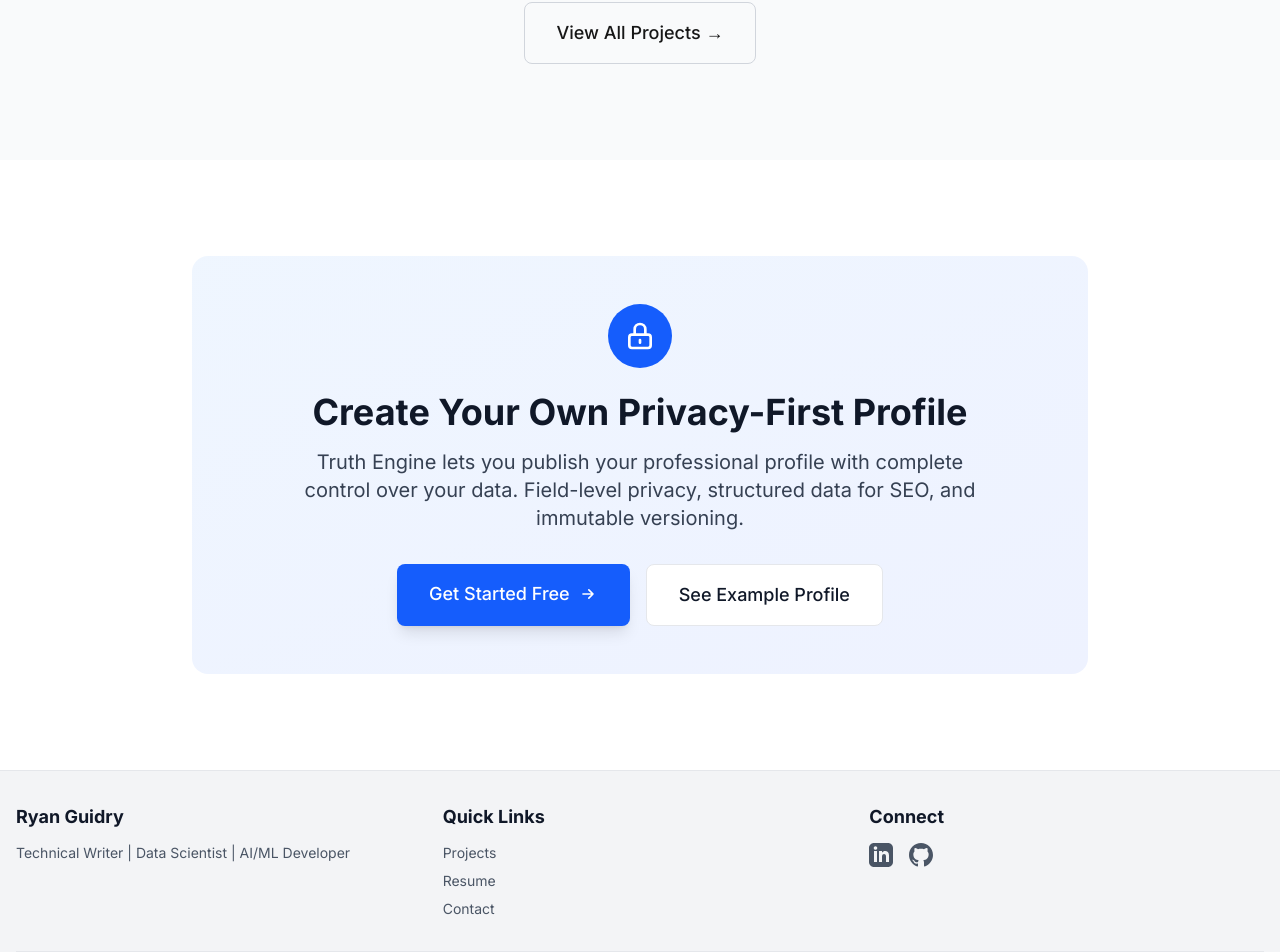
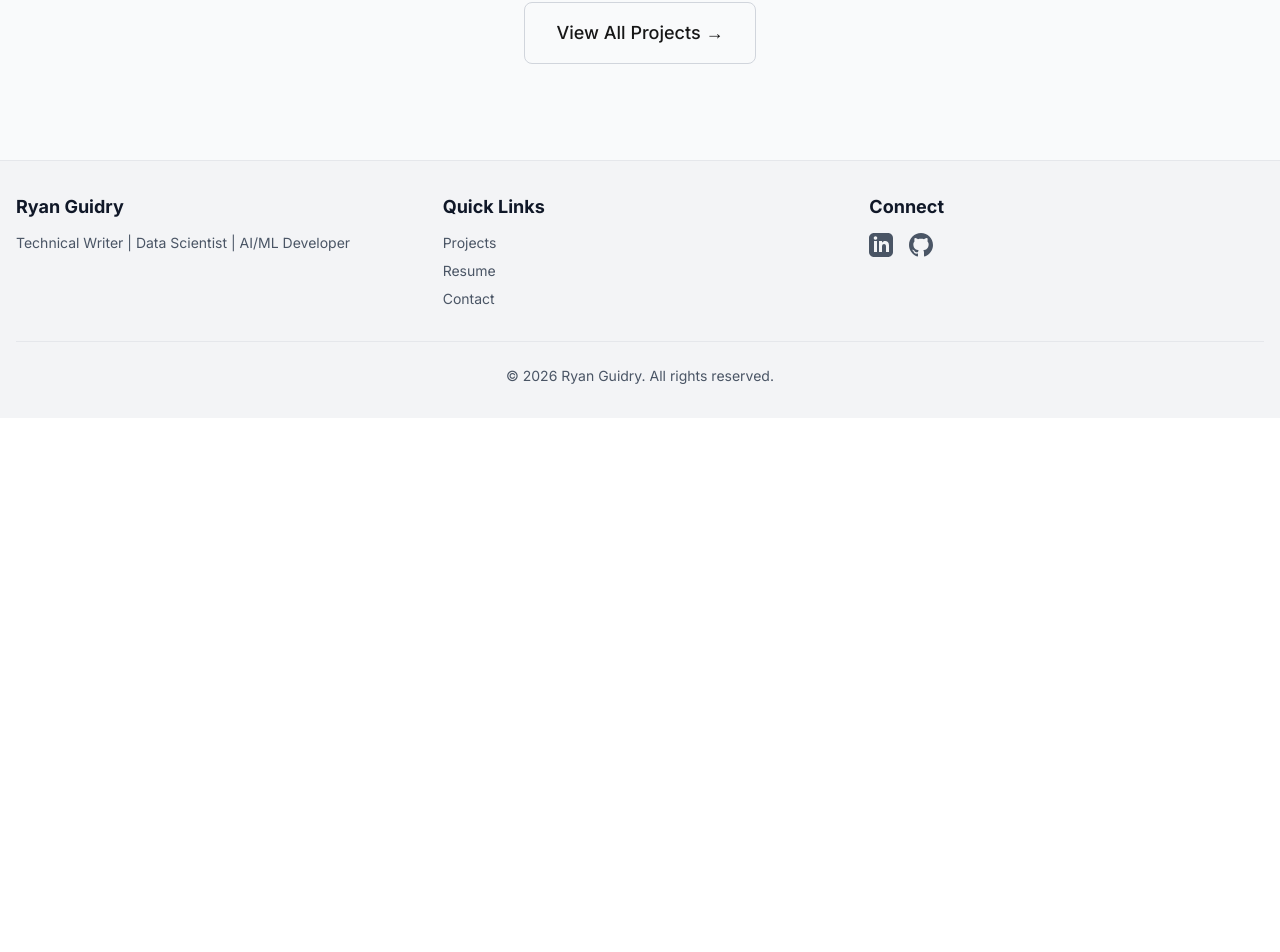
Before and after one commit to rguid31/ryan-portfolio, a Next.js app: page / in a window 1280 px wide. Shown: the part 1636-2588 px from the top of the page. After the commit the page ends 2054 px from the top, so only its background shows below. Built offline with nearby package versions, Linux system fonts and the light colour scheme.

Commit message:
UI: Remove Truth Engine CTA from homepage

```diff
--- a/app/page.tsx
+++ b/app/page.tsx
@@ -57,43 +57,6 @@ export default function HomePage() {
         </div>
       </section>
 
-      {/* Truth Engine CTA */}
-      <section className="py-24">
-        <div className="container mx-auto px-4">
-          <div className="max-w-4xl mx-auto bg-gradient-to-br from-blue-50 to-indigo-50 rounded-2xl p-12 text-center">
-            <div className="w-16 h-16 mx-auto mb-6 bg-blue-600 rounded-full flex items-center justify-center">
-              <svg className="w-8 h-8 text-white" fill="none" stroke="currentColor" viewBox="0 0 24 24">
-                <path strokeLinecap="round" strokeLinejoin="round" strokeWidth={2} d="M12 15v2m-6 4h12a2 2 0 002-2v-6a2 2 0 00-2-2H6a2 2 0 00-2 2v6a2 2 0 002 2zm10-10V7a4 4 0 00-8 0v4h8z" />
-              </svg>
-            </div>
-            <h2 className="text-4xl font-bold mb-4 text-gray-900">Create Your Own Privacy-First Profile</h2>
-            <p className="text-xl text-gray-700 mb-8 max-w-2xl mx-auto">
-              Truth Engine lets you publish your professional profile with complete control over your data.
-              Field-level privacy, structured data for SEO, and immutable versioning.
-            </p>
-            <div className="flex gap-4 justify-center flex-wrap">
-              <Link
-                href="/onboarding"
-                className="group px-8 py-4 bg-blue-600 text-white rounded-lg hover:bg-blue-700 transition-all duration-300 text-lg font-medium shadow-lg hover:shadow-xl hover:scale-105 active:scale-95 relative overflow-hidden"
-              >
-                <span className="relative z-10 flex items-center gap-2">
-                  Get Started Free
-                  <svg className="w-5 h-5 group-hover:translate-x-1 transition-transform" fill="none" stroke="currentColor" viewBox="0 0 24 24">
-                    <path strokeLinecap="round" strokeLinejoin="round" strokeWidth={2} d="M13 7l5 5m0 0l-5 5m5-5H6" />
-                  </svg>
-                </span>
-                <div className="absolute inset-0 bg-gradient-to-r from-blue-500 to-indigo-600 opacity-0 group-hover:opacity-100 transition-opacity"></div>
-              </Link>
-              <Link
-                href="/u/ryan"
-                className="px-8 py-4 bg-white text-gray-900 rounded-lg hover:bg-gray-50 transition text-lg font-medium border border-gray-200"
-              >
-                See Example Profile
-              </Link>
-            </div>
-          </div>
-        </div>
-      </section>
     </div>
   );
 }
```
